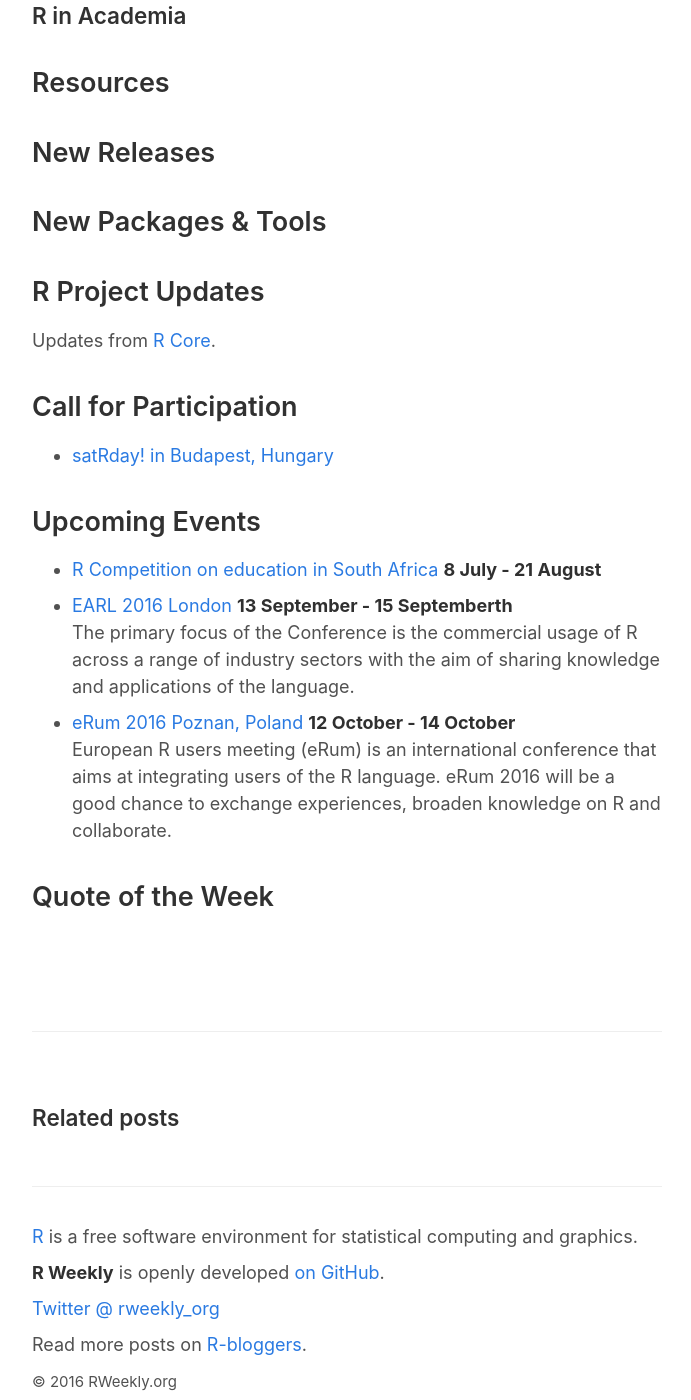
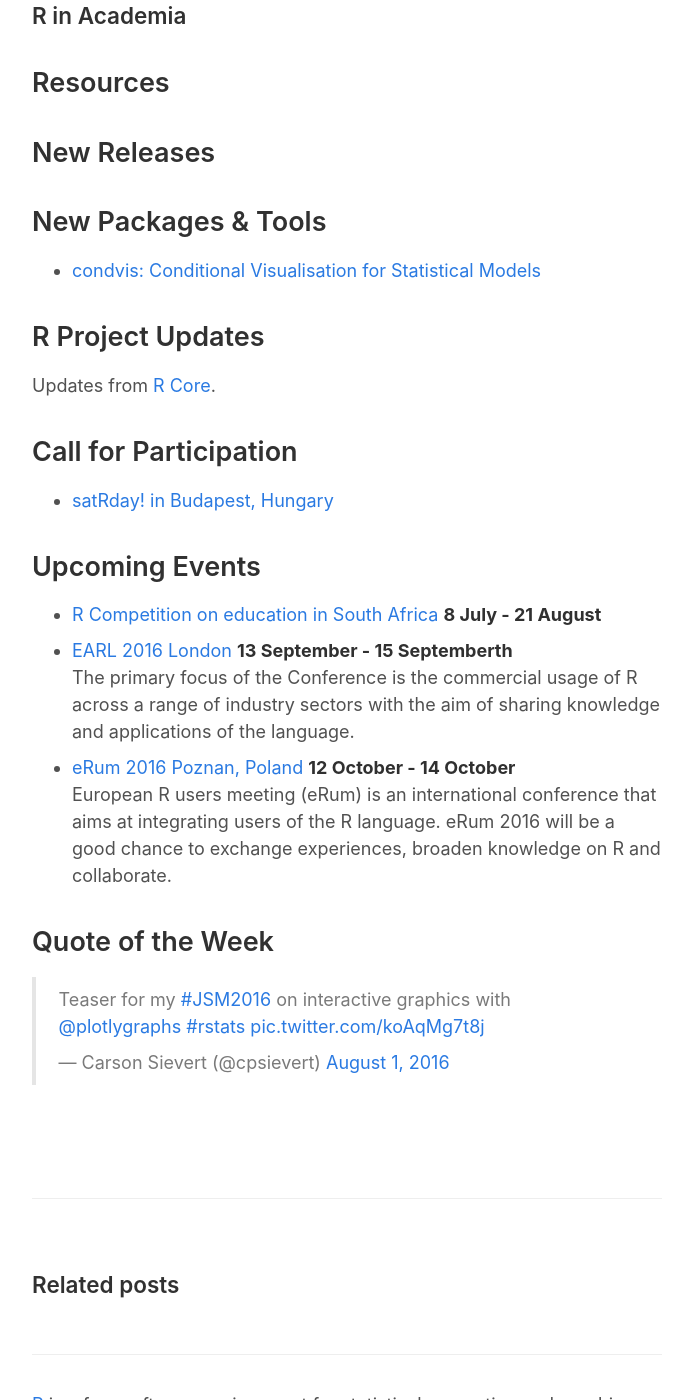
Before and after one commit to rweekly/rweekly.org, a Jekyll site: the page built from draft.md, in a window 1280 px wide and 1400 px high, scrolled down 688 px. Shown: the whole window, without its empty margins (293-984 px from the left). Built offline with Jekyll 4.4.1, drawn with Linux system fonts in a browser that asks for light colours; comment, search, counter and statistics services are not loaded.

Commit message:
condvis and plotly tweet

```diff
--- a/draft.md
+++ b/draft.md
@@ -45,6 +45,7 @@ Hello and welcome to the new issue of **R Weekly**!
 
 ## New Packages & Tools
 
+- [condvis: Conditional Visualisation for Statistical Models](https://github.com/markajoc/condvis)
 
 
 ## R Project Updates
@@ -70,5 +71,7 @@ European R users meeting (eRum) is an international conference that aims at inte
 
 ## Quote of the Week
 
+<blockquote class="twitter-tweet" data-lang="en"><p lang="en" dir="ltr">Teaser for my <a href="https://twitter.com/hashtag/JSM2016?src=hash">#JSM2016</a> on interactive graphics with <a href="https://twitter.com/plotlygraphs">@plotlygraphs</a> <a href="https://twitter.com/hashtag/rstats?src=hash">#rstats</a> <a href="https://t.co/koAqMg7t8j">pic.twitter.com/koAqMg7t8j</a></p>&mdash; Carson Sievert (@cpsievert) <a href="https://twitter.com/cpsievert/status/760153512621637632">August 1, 2016</a></blockquote>
+<script async src="//platform.twitter.com/widgets.js" charset="utf-8"></script>
 
 <p><small id="page_view">&nbsp;</small></p>
```
